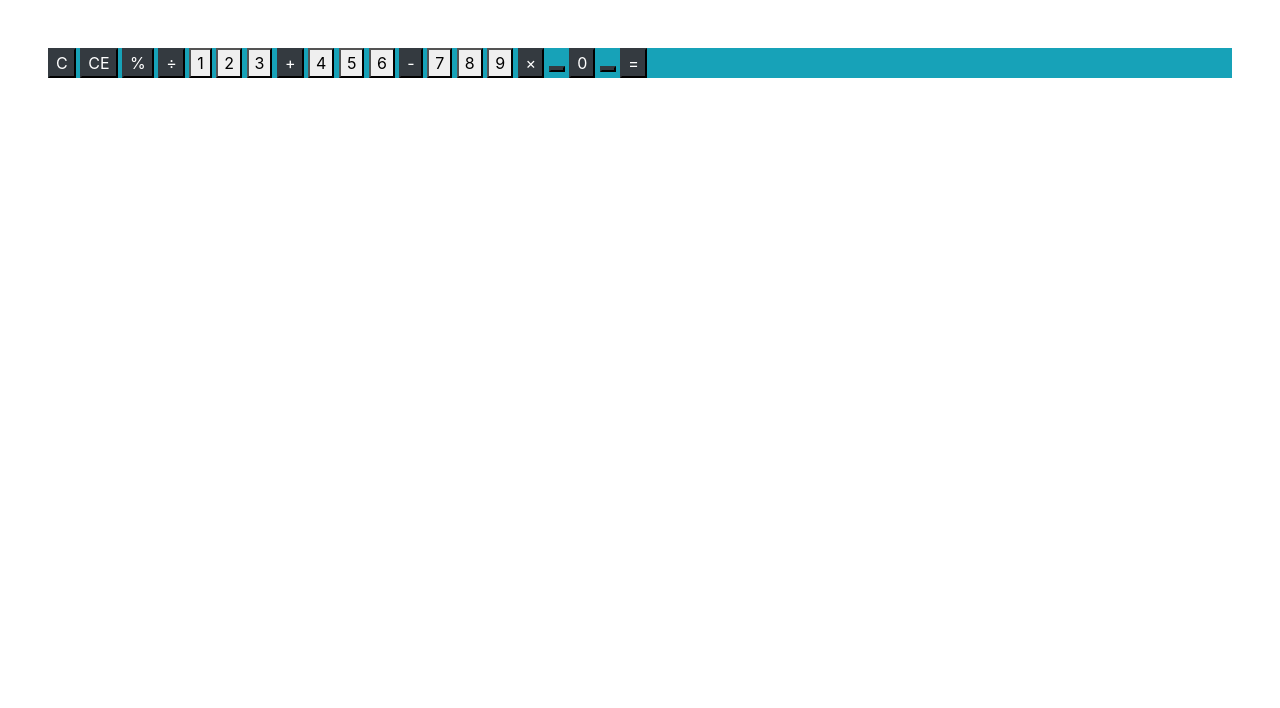
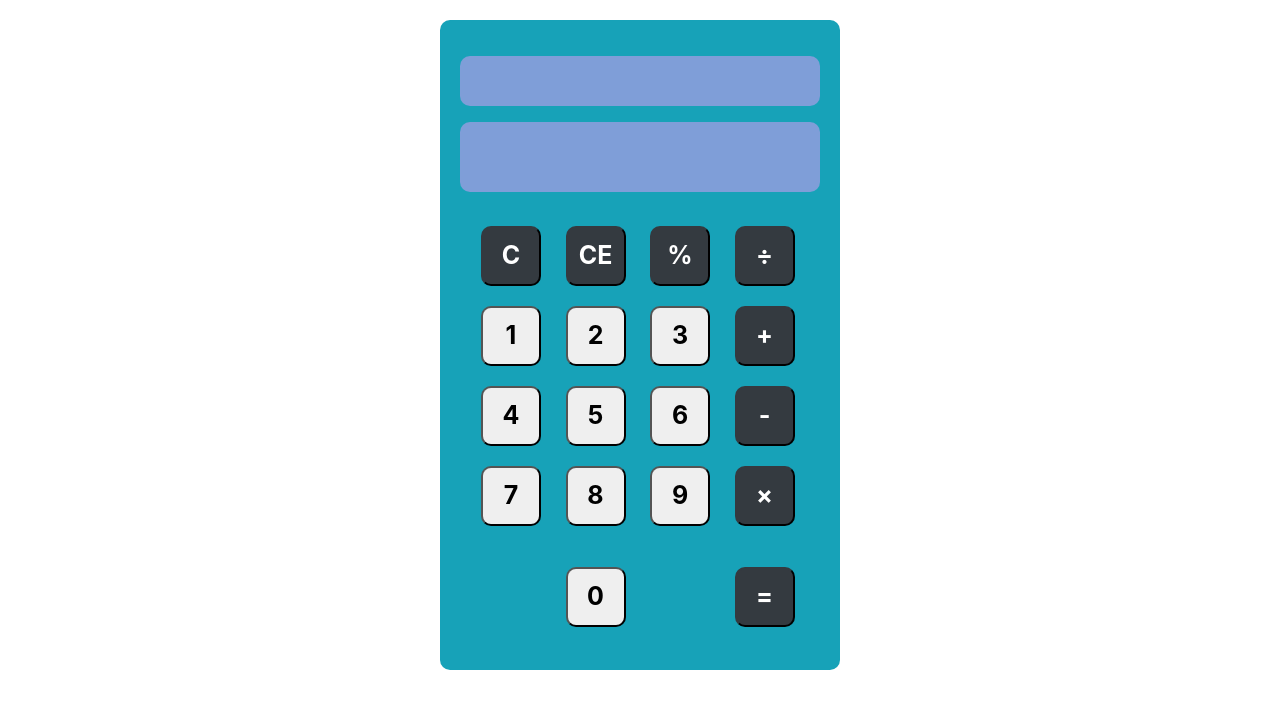
Before and after one commit to Sen123123/Final-Project, a plain HTML site: page Calculation/Calculator.html in a window 1280 px wide. Drawn offline with nearby package versions, Linux system fonts and the light colour scheme.

Commit message:
Calculator decoration

```diff
--- a/Calculation/Calculator.html
+++ b/Calculation/Calculator.html
@@ -8,24 +8,23 @@
     <script src="https://cdn.jsdelivr.net/npm/popper.js@1.16.1/dist/umd/popper.min.js"></script>
 
     <script src="https://cdn.jsdelivr.net/npm/bootstrap@4.6.2/dist/js/bootstrap.bundle.min.js"></script>
+    <link rel="stylesheet" href="Style.css">
 </head>
 
 <body>
     <div class="container">
-        <div id="calculator">
-            <div class="result">
-                <div class="history">
+        <div id="calculator" class="bg-info">
+            <div id="result">
+                <div id="history">
                     <p id="history-value"></p>
                 </div>
-            </div>
             <div id="output">
                 <p id="output-value"></p>
             </div>
         </div>
-    </div>
-    <div class="bg-info m-5">
-        <button class="operator btn-dark" id="Clear">C</button>
-        <button class="operator btn-dark" id="Complete Erasure">CE</button>
+    <div class="container m-3" id="keyboard">
+        <button class="operator btn-dark" id="C">C</button>
+        <button class="operator btn-dark" id="CE">CE</button>
 
         <button class="operator btn-dark" id="%">%</button>
         <button class="operator btn-dark" id="/">&#247;</button>
@@ -40,16 +39,18 @@
 
         <button class="operator btn-dark" id="-">-</button>
 
-        <button class="number" id="">7</button>
-        <button class="number" id="">8</button>
-        <button class="number" id="">9</button>
+        <button class="number" id="7">7</button>
+        <button class="number" id="8">8</button>
+        <button class="number" id="9">9</button>
 
         <button class="operator btn-dark" id="*">&times;</button>
-        <button class="Empty btn-dark" id=""></button>
-        <button class="number btn-dark" id="0">0</button>
-        <button class="Empty btn-dark" id=""></button>
+        <button class="Empty" disabled id=""></button>
+        <button class="number" id="0">0</button>
+        <button class="Empty" disabled id=""></button>
         <button class="operator btn-dark" id="=">=</button>
     </div>
+</div>
+</div>
 </body>
 
 </html>
--- /dev/null
+++ b/Calculation/Style.css
@@ -0,0 +1,35 @@
+button {
+    height:60px;
+    width:60px;
+    margin:10px;
+    border-radius: 10px;
+    font-size: 25px;
+    font-weight: bold;
+}
+#calculator {
+    width: 400px;
+    height: 650px;
+    border-radius: 10px;
+    margin: 20 auto;
+}
+.Empty {
+    background-color: transparent;
+    border: none;
+}
+#result {
+    height: 180px;
+    text-align:right ;
+    padding: 20px;
+}
+#history {
+    height:50px;
+    background-color: rgb(127, 158, 216);
+    border-radius: 10px;
+    font-size: 18px;
+}
+#output {
+    height:70px;
+    background-color: rgb(127, 158, 216);
+    border-radius: 10px;
+    font-size: 25px;
+}
```
Also changed, not shown: Calculation/After class project/Bank account.html (added, +21 -0 lines).
